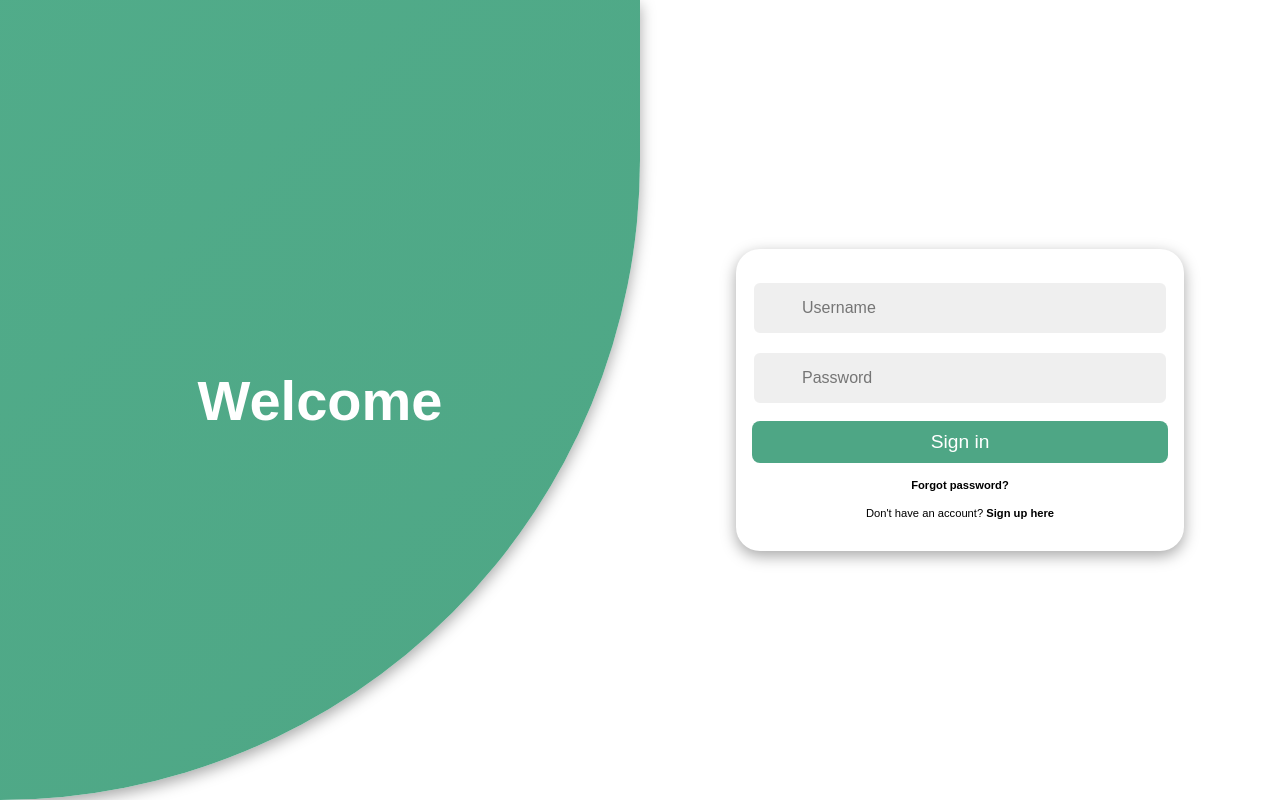
After one commit to shaharyar522/SmartRegAdmin, a PHP site: page /login.php in a window 1280 px wide. The commit adds this page. Run offline with PHP 8.4, Linux system fonts and the light colour scheme.

Commit message:
Working on login and logout signup in my project

```diff
--- /dev/null
+++ b/login.php
@@ -0,0 +1,479 @@
+<!DOCTYPE html>
+<html lang="en">
+<head>
+    <meta charset="UTF-8">
+    <meta name="viewport" content="width=device-width, initial-scale=1.0">
+
+    <title>Document</title>
+    <style>
+        :root {
+    --primary-color: #4EA685;
+    --secondary-color: #57B894;
+    --black: #000000;
+    --white: #ffffff;
+    --gray: #efefef;
+    --gray-2: #757575;
+
+    --facebook-color: #4267B2;
+    --google-color: #DB4437;
+    --twitter-color: #1DA1F2;
+    --insta-color: #E1306C;
+}
+
+@import url('https://fonts.googleapis.com/css2?family=Poppins:wght@200;300;400;500;600&display=swap');
+
+* {
+    font-family: 'Poppins', sans-serif;
+    margin: 0;
+    padding: 0;
+    box-sizing: border-box;
+}
+
+html,
+body {
+    height: 100vh;
+    overflow: hidden;
+}
+
+.container {
+    position: relative;
+    min-height: 100vh;
+    overflow: hidden;
+}
+
+.row {
+    display: flex;
+    flex-wrap: wrap;
+    height: 100vh;
+}
+
+.col {
+    width: 50%;
+}
+
+.align-items-center {
+    display: flex;
+    align-items: center;
+    justify-content: center;
+    text-align: center;
+}
+
+.form-wrapper {
+    width: 100%;
+    max-width: 28rem;
+}
+
+.form {
+    padding: 1rem;
+    background-color: var(--white);
+    border-radius: 1.5rem;
+    width: 100%;
+    box-shadow: rgba(0, 0, 0, 0.35) 0px 5px 15px;
+    transform: scale(0);
+    transition: .5s ease-in-out;
+    transition-delay: 1s;
+}
+
+.input-group {
+    position: relative;
+    width: 100%;
+    margin: 1rem 0;
+}
+
+.input-group i {
+    position: absolute;
+    top: 50%;
+    left: 1rem;
+    transform: translateY(-50%);
+    font-size: 1.4rem;
+    color: var(--gray-2);
+}
+
+.input-group input {
+    width: 100%;
+    padding: 1rem 3rem;
+    font-size: 1rem;
+    background-color: var(--gray);
+    border-radius: .5rem;
+    border: 0.125rem solid var(--white);
+    outline: none;
+}
+
+.input-group input:focus {
+    border: 0.125rem solid var(--primary-color);
+}
+
+.form button {
+    cursor: pointer;
+    width: 100%;
+    padding: .6rem 0;
+    border-radius: .5rem;
+    border: none;
+    background-color: var(--primary-color);
+    color: var(--white);
+    font-size: 1.2rem;
+    outline: none;
+}
+
+.form p {
+    margin: 1rem 0;
+    font-size: .7rem;
+}
+
+.flex-col {
+    flex-direction: column;
+}
+
+.social-list {
+    margin: 2rem 0;
+    padding: 1rem;
+    border-radius: 1.5rem;
+    width: 100%;
+    box-shadow: rgba(0, 0, 0, 0.35) 0px 5px 15px;
+    transform: scale(0);
+    transition: .5s ease-in-out;
+    transition-delay: 1.2s;
+}
+
+.social-list>div {
+    color: var(--white);
+    margin: 0 .5rem;
+    padding: .7rem;
+    cursor: pointer;
+    border-radius: .5rem;
+    cursor: pointer;
+    transform: scale(0);
+    transition: .5s ease-in-out;
+}
+
+.social-list>div:nth-child(1) {
+    transition-delay: 1.4s;
+}
+
+.social-list>div:nth-child(2) {
+    transition-delay: 1.6s;
+}
+
+.social-list>div:nth-child(3) {
+    transition-delay: 1.8s;
+}
+
+.social-list>div:nth-child(4) {
+    transition-delay: 2s;
+}
+
+.social-list>div>i {
+    font-size: 1.5rem;
+    transition: .4s ease-in-out;
+}
+
+.social-list>div:hover i {
+    transform: scale(1.5);
+}
+
+.facebook-bg {
+    background-color: var(--facebook-color);
+}
+
+.google-bg {
+    background-color: var(--google-color);
+}
+
+.twitter-bg {
+    background-color: var(--twitter-color);
+}
+
+.insta-bg {
+    background-color: var(--insta-color);
+}
+
+.pointer {
+    cursor: pointer;
+}
+
+.container.sign-in .form.sign-in,
+.container.sign-in .social-list.sign-in,
+.container.sign-in .social-list.sign-in>div,
+.container.sign-up .form.sign-up,
+.container.sign-up .social-list.sign-up,
+.container.sign-up .social-list.sign-up>div {
+    transform: scale(1);
+}
+
+.content-row {
+    position: absolute;
+    top: 0;
+    left: 0;
+    pointer-events: none;
+    z-index: 6;
+    width: 100%;
+}
+
+.text {
+    margin: 4rem;
+    color: var(--white);
+}
+
+.text h2 {
+    font-size: 3.5rem;
+    font-weight: 800;
+    margin: 2rem 0;
+    transition: 1s ease-in-out;
+}
+
+.text p {
+    font-weight: 600;
+    transition: 1s ease-in-out;
+    transition-delay: .2s;
+}
+
+.img img {
+    width: 30vw;
+    transition: 1s ease-in-out;
+    transition-delay: .4s;
+}
+
+.text.sign-in h2,
+.text.sign-in p,
+.img.sign-in img {
+    transform: translateX(-250%);
+}
+
+.text.sign-up h2,
+.text.sign-up p,
+.img.sign-up img {
+    transform: translateX(250%);
+}
+
+.container.sign-in .text.sign-in h2,
+.container.sign-in .text.sign-in p,
+.container.sign-in .img.sign-in img,
+.container.sign-up .text.sign-up h2,
+.container.sign-up .text.sign-up p,
+.container.sign-up .img.sign-up img {
+    transform: translateX(0);
+}
+
+/* BACKGROUND */
+
+.container::before {
+    content: "";
+    position: absolute;
+    top: 0;
+    right: 0;
+    height: 100vh;
+    width: 300vw;
+    transform: translate(35%, 0);
+    background-image: linear-gradient(-45deg, var(--primary-color) 0%, var(--secondary-color) 100%);
+    transition: 1s ease-in-out;
+    z-index: 6;
+    box-shadow: rgba(0, 0, 0, 0.35) 0px 5px 15px;
+    border-bottom-right-radius: max(50vw, 50vh);
+    border-top-left-radius: max(50vw, 50vh);
+}
+
+.container.sign-in::before {
+    transform: translate(0, 0);
+    right: 50%;
+}
+
+.container.sign-up::before {
+    transform: translate(100%, 0);
+    right: 50%;
+}
+
+/* RESPONSIVE */
+
+@media only screen and (max-width: 425px) {
+
+    .container::before,
+    .container.sign-in::before,
+    .container.sign-up::before {
+        height: 100vh;
+        border-bottom-right-radius: 0;
+        border-top-left-radius: 0;
+        z-index: 0;
+        transform: none;
+        right: 0;
+    }
+
+    /* .container.sign-in .col.sign-up {
+        transform: translateY(100%);
+    } */
+
+    .container.sign-in .col.sign-in,
+    .container.sign-up .col.sign-up {
+        transform: translateY(0);
+    }
+
+    .content-row {
+        align-items: flex-start !important;
+    }
+
+    .content-row .col {
+        transform: translateY(0);
+        background-color: unset;
+    }
+
+    .col {
+        width: 100%;
+        position: absolute;
+        padding: 2rem;
+        background-color: var(--white);
+        border-top-left-radius: 2rem;
+        border-top-right-radius: 2rem;
+        transform: translateY(100%);
+        transition: 1s ease-in-out;
+    }
+
+    .row {
+        align-items: flex-end;
+        justify-content: flex-end;
+    }
+
+    .form,
+    .social-list {
+        box-shadow: none;
+        margin: 0;
+        padding: 0;
+    }
+
+    .text {
+        margin: 0;
+    }
+
+    .text p {
+        display: none;
+    }
+
+    .text h2 {
+        margin: .5rem;
+        font-size: 2rem;
+    }
+}
+    </style>
+</head>
+<body>
+<div id="container" class="container">
+		<!-- FORM SECTION -->
+		<div class="row">
+			<!-- SIGN UP -->
+			<div class="col align-items-center flex-col sign-up">
+				<div class="form-wrapper align-items-center">
+					<div class="form sign-up">
+						<div class="input-group">
+							<i class='bx bxs-user'></i>
+							<input type="text" placeholder="Username">
+						</div>
+						<div class="input-group">
+							<i class='bx bx-mail-send'></i>
+							<input type="email" placeholder="Email">
+						</div>
+						<div class="input-group">
+							<i class='bx bxs-lock-alt'></i>
+							<input type="password" placeholder="Password">
+						</div>
+						<div class="input-group">
+							<i class='bx bxs-lock-alt'></i>
+							<input type="password" placeholder="Confirm password">
+						</div>
+						<button>
+							Sign up
+						</button>
+						<p>
+							<span>
+								Already have an account?
+							</span>
+							<b onclick="toggle()" class="pointer">
+								Sign in here
+							</b>
+						</p>
+					</div>
+				</div>
+
+			</div>
+			<!-- END SIGN UP -->
+			<!-- SIGN IN -->
+			<div class="col align-items-center flex-col sign-in">
+				<div class="form-wrapper align-items-center">
+					<div class="form sign-in">
+						<div class="input-group">
+							<i class='bx bxs-user'></i>
+							<input type="text" placeholder="Username">
+						</div>
+						<div class="input-group">
+							<i class='bx bxs-lock-alt'></i>
+							<input type="password" placeholder="Password">
+						</div>
+						<button>
+							Sign in
+						</button>
+						<p>
+							<b>
+								Forgot password?
+							</b>
+						</p>
+						<p>
+							<span>
+								Don't have an account?
+							</span>
+							<b onclick="toggle()" class="pointer">
+								Sign up here
+							</b>
+						</p>
+					</div>
+				</div>
+				<div class="form-wrapper">
+
+				</div>
+			</div>
+			<!-- END SIGN IN -->
+		</div>
+		<!-- END FORM SECTION -->
+		<!-- CONTENT SECTION -->
+		<div class="row content-row">
+			<!-- SIGN IN CONTENT -->
+			<div class="col align-items-center flex-col">
+				<div class="text sign-in">
+					<h2>
+						Welcome
+					</h2>
+
+				</div>
+				<div class="img sign-in">
+
+				</div>
+			</div>
+			<!-- END SIGN IN CONTENT -->
+			<!-- SIGN UP CONTENT -->
+			<div class="col align-items-center flex-col">
+				<div class="img sign-up">
+
+				</div>
+				<div class="text sign-up">
+					<h2>
+						Join with us
+					</h2>
+
+				</div>
+			</div>
+			<!-- END SIGN UP CONTENT -->
+		</div>
+		<!-- END CONTENT SECTION -->
+	</div>
+
+
+    <script>
+        let container = document.getElementById('container')
+
+toggle = () => {
+	container.classList.toggle('sign-in')
+	container.classList.toggle('sign-up')
+}
+
+setTimeout(() => {
+	container.classList.add('sign-in')
+}, 200)
+    </script>
+</body>
+</html>
```
Also changed, not shown: logout.php (added, +11 -0 lines), user_form/index.php (+9 -85 lines).
